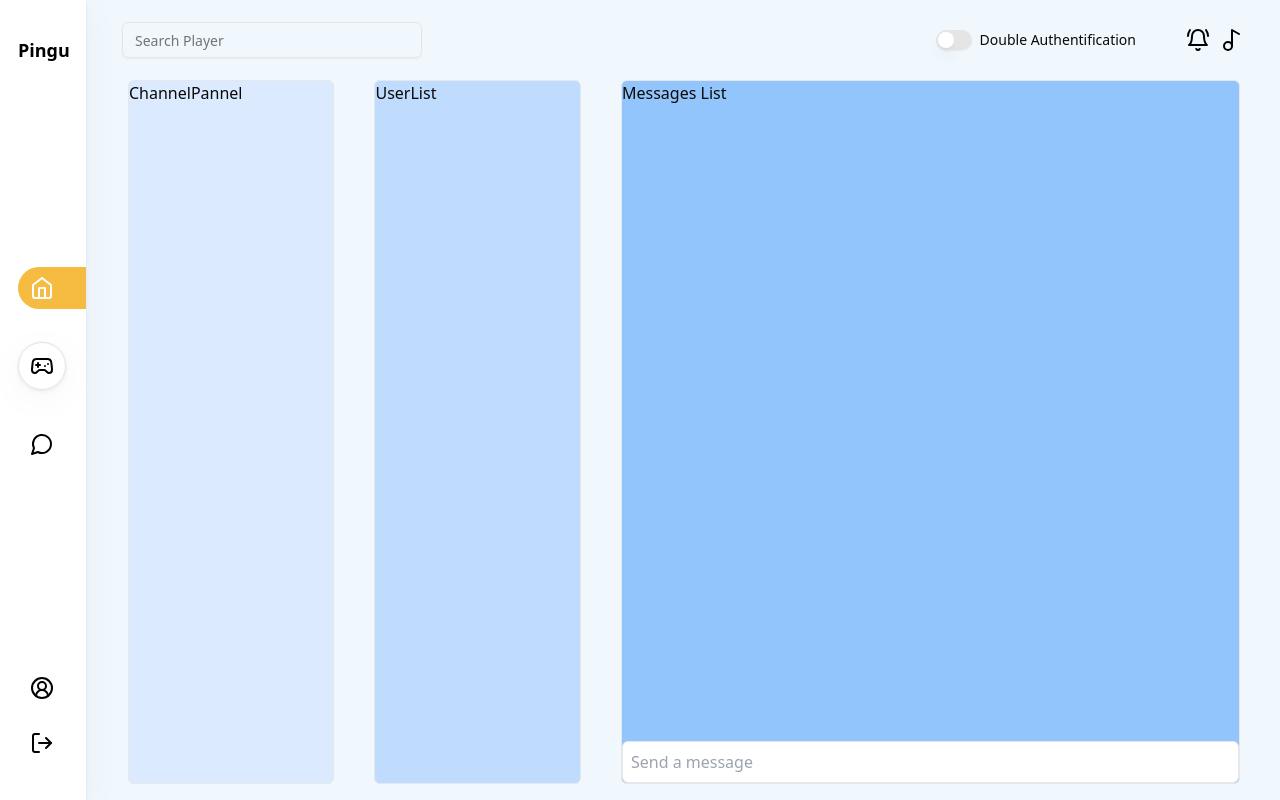
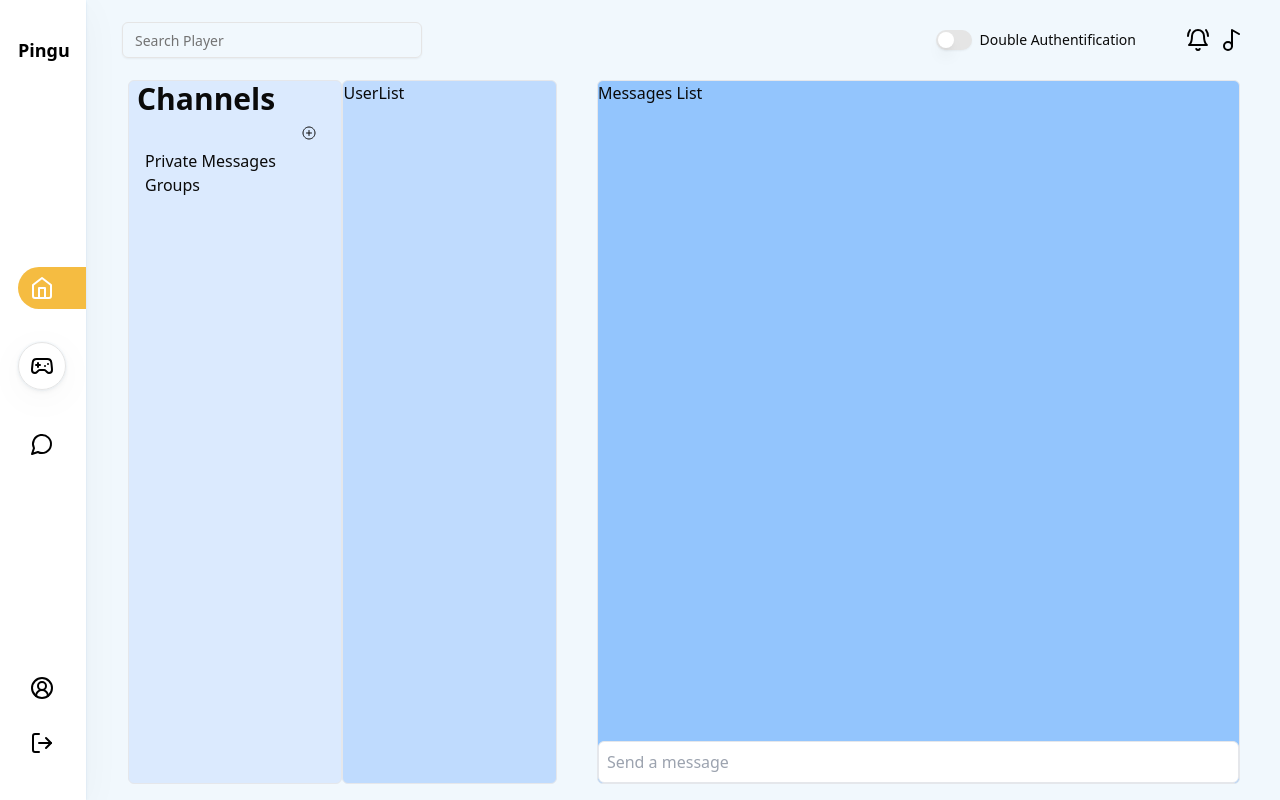
Before and after one commit to fbily42/ft_transcendence, a React (Vite) app in the folder frontend/: page /chat in a window 1280 px wide. Built offline with nearby package versions, Linux system fonts and the light colour scheme.

Commit message:
Debut composant ChannelPanel

```diff
--- a/frontend/package.json
+++ b/frontend/package.json
@@ -22,6 +22,7 @@
     "lucide-react": "^0.303.0",
     "react": "^18.2.0",
     "react-dom": "^18.2.0",
+    "react-icons": "^4.12.0",
     "react-router-dom": "^6.20.1",
     "tailwind-merge": "^2.1.0",
     "tailwindcss-animate": "^1.0.7"
--- a/frontend/src/Pages/Chat/Chat.tsx
+++ b/frontend/src/Pages/Chat/Chat.tsx
@@ -1,6 +1,6 @@
-import ChannelPanel from '@/components/Chat/ChannelPanel'
-import ChatWindow from '@/components/Chat/ChatWindow'
-import UserList from '@/components/Chat/UserList'
+import ChannelPanel from '@/components/Chat/ChannelPanel/ChannelPanel'
+import ChatWindow from '@/components/Chat/ChatWindow/ChatWindow'
+import UserList from '@/components/Chat/UserList/UserList'
 import React from 'react'
 
 function Chat() {
@@ -11,6 +11,6 @@ function Chat() {
 		<ChatWindow></ChatWindow>
 	</div>
   )
-}
+}ChannelPanel
 
 export default Chat
--- a/frontend/src/components/Chat/ChannelPanel.tsx
+++ /dev/null
@@ -1,11 +0,0 @@
-import React from 'react'
-
-function ChannelPanel() {
-  return (
-	<div className="bg-blue-100 h-full w-1/5 rounded-md border overflow-y-auto">
-		ChannelPannel
-	</div>
-  )
-}
-
-export default ChannelPanel
--- /dev/null
+++ b/frontend/src/components/Chat/ChannelPanel/ChannelPanel.tsx
@@ -0,0 +1,25 @@
+import { Button } from '@/components/ui/button'
+import { IoAddCircleOutline } from "react-icons/io5"
+
+import React from 'react'
+
+function ChannelPanel() {
+  return (
+	<div className="bg-blue-100 h-full w-1/5 rounded-md border">
+		<div className='space-x-40'>
+			<span className='font-bold text-3xl ml-2'>Channels</span>
+			<Button variant="ghost" size='sm'>
+				<IoAddCircleOutline className="h-4 w-4"></IoAddCircleOutline>
+			</Button>
+		</div>
+		<div className='overflow-y-auto'>
+			<span className='ml-4'>Private Messages</span>
+		</div>
+		<div className='overflow-y-auto'>
+			<span className='ml-4'>Groups</span>
+		</div>
+	</div>
+  )
+}
+
+export default ChannelPanel
--- /dev/null
+++ b/frontend/src/components/Chat/ChannelPanel/PrivateMessages.tsx
@@ -0,0 +1,11 @@
+import { Card } from '@/components/ui/card'
+import React from 'react'
+
+function PrivateMessages() {
+  return (
+	<div>
+	</div>
+  )
+}
+
+export default PrivateMessages
--- a/frontend/src/components/Chat/UserList.tsx
+++ b/frontend/src/components/Chat/UserList/UserList.tsx
@@ -2,7 +2,7 @@ import React from 'react'
 
 function UserList() {
   return (
-	<div className="bg-blue-200 w-1/5 ml-10 rounded-md border overflow-y-auto">
+	<div className="bg-blue-200 w-1/5 rounded-md border overflow-y-auto">
 		UserList
 	</div>
   )
```
Also changed, not shown: frontend/src/components/Chat/ChatWindow/ChatWindow.tsx (renamed from frontend/src/components/Chat/ChatWindow.tsx), 1 other file (tests, documents, lock files or other folders).
